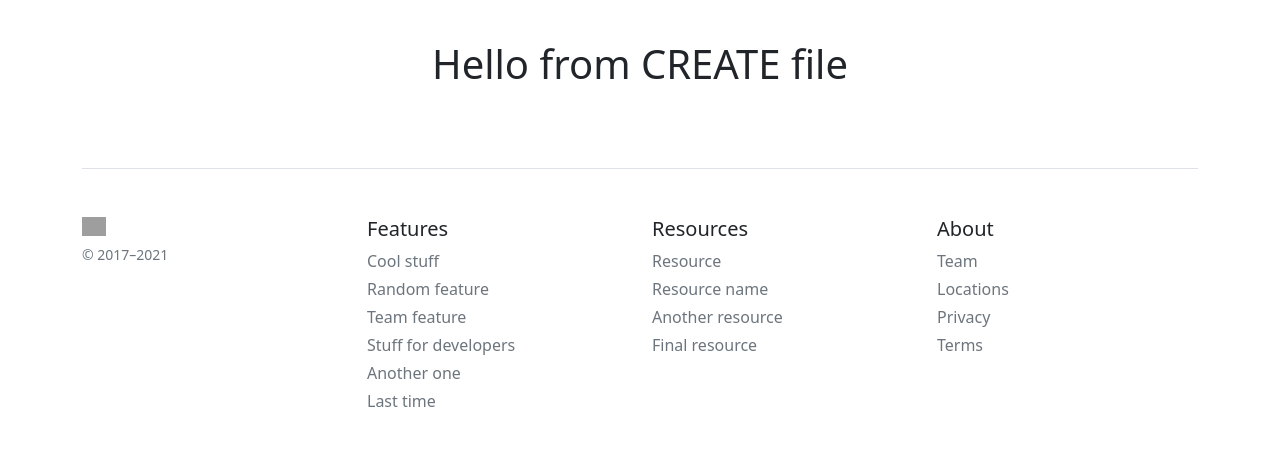
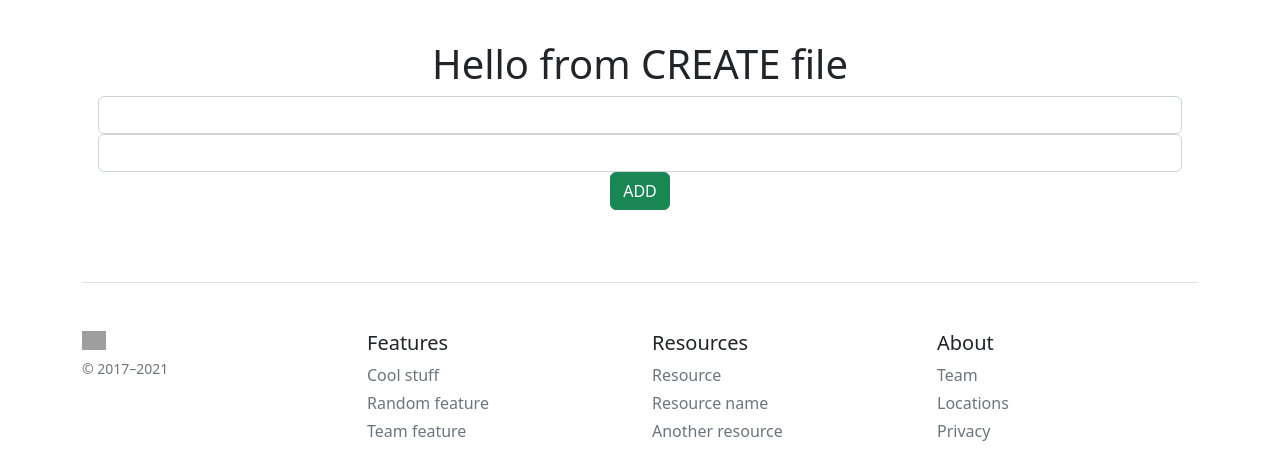
Before and after one commit to Petrovskaya-Svetlana/example_shoponline, a Flask app: page /create in a window 1280 px wide. Shown: the part 73-522 px from the top of the page. Run offline with Flask 3, Linux system fonts and the light colour scheme; grey boxes are pictures that could not be loaded.

Commit message:
finished 163

```diff
--- a/app.py
+++ b/app.py
@@ -3,6 +3,7 @@ from flask_sqlalchemy import SQLAlchemy
 
 app = Flask(__name__)
 app.config["SQLALCHEMY_DATABASE_URI"] = 'sqlite:///shop.db'
+app.config["SQLALCHEMY_TRACK_MODIFICATIONS"] = False
 db = SQLAlchemy(app)
 
 
--- a/templates/create.html
+++ b/templates/create.html
@@ -8,6 +8,8 @@
 {% block body %}
     <h1>Hello from CREATE file</h1>
     <form method="post">
-
+        <input type="text" class="form-control" name="title" id="title">
+        <input type="number" class="form-control" name="price" id="price">
+        <button class="btn btn-success" type="submit">ADD</button>
     </form>
 {% endblock %}
```
